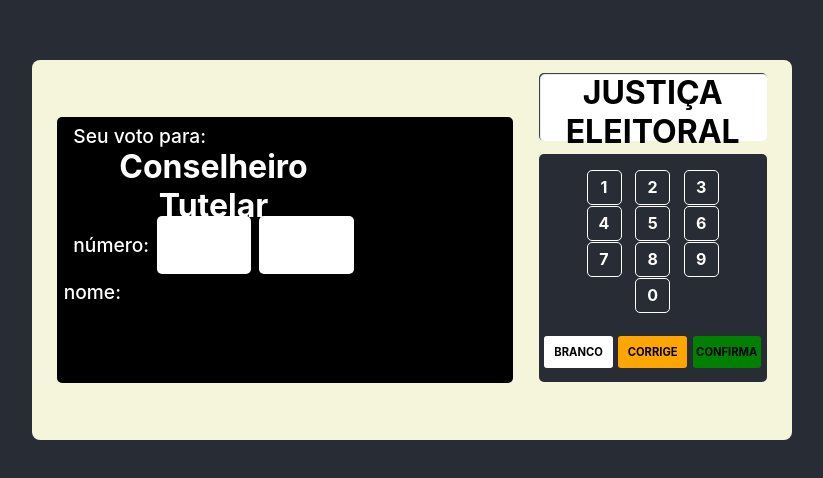
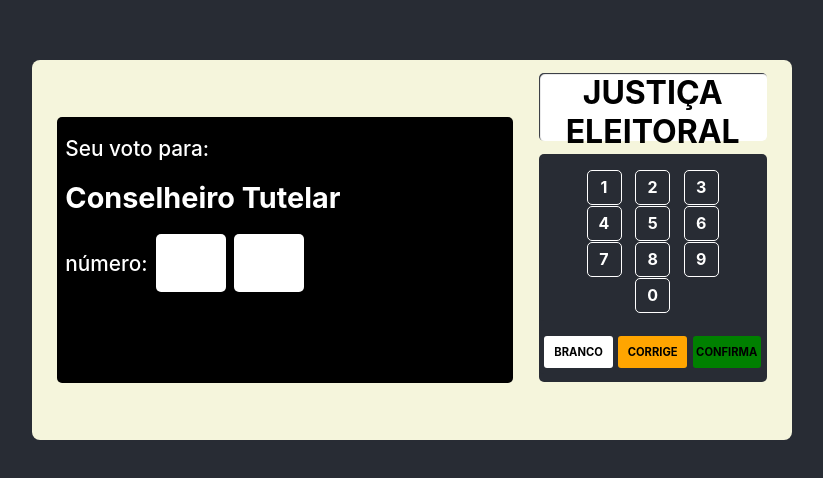
Before and after one commit to HardBoris/simulacro, a React (Create React App) app: page / in a window 1280 px wide. Shown: the part 150-628 px from the top of the page, without its empty margins (228-1051 px from the left). Built offline with nearby package versions, Linux system fonts and the light colour scheme.

Commit message:
refactor: style eu voto css

```diff
--- a/src/components/EuVoto/EuVoto.css
+++ b/src/components/EuVoto/EuVoto.css
@@ -1,4 +1,3 @@
-@media (min-width: 1025px) {
 .inicial {
   width: 100%;
   height: 100%;
@@ -21,21 +20,21 @@
 
 .datos p {
   width: 100%;
-    height: 60px;
+  font-size: 0.5rem;
   display: flex;
   justify-content: flex-start;
   align-items: center;
-    padding-left: 1rem;
+  padding-left: 0.5rem;
 }
 
-  .normal {
+p.normal {
   width: 70px;
-    font-size: 1.2rem;
+  font-size: 0.5rem;
   font-weight: 500;
 }
 
-  .titulo {
-    font-size: 2rem;
+p.titulo {
+  font-size: 0.7rem;
   font-weight: bold;
 }
 
@@ -55,7 +54,7 @@
   display: flex;
   justify-content: center;
   align-items: center;
-    font-size: 6rem;
+  font-size: 1rem;
   font-weight: bold;
   background-color: white;
   color: #282c34;
@@ -66,20 +65,27 @@
   height: 100%;
   grid-row: 1;
   grid-column: 2;
+  display: flex;
+  justify-content: center;
+  align-items: center;
 }
 
 .foto {
-    width: 100%;
-    height: 100%;
-    margin-top: 1rem;
+  width: 90%;
+  height: 90%;
   background-image: url("../../assets/orcinei.jpeg");
   background-position: center;
   background-size: cover;
+  border-radius: 5px;
 }
 
-  img {
-    width: 100%;
-    height: auto;
+.avatar {
+  width: 90%;
+  height: 90%;
+  background-image: url("../../assets/7309681.jpg");
+  background-position: center;
+  background-size: cover;
+  border-radius: 5px;
 }
 
 .nada {
@@ -92,6 +98,7 @@
   display: flex;
   justify-content: flex-start;
   align-items: center;
+  /* font-size: 0.5rem; */
 }
 
 .instrucciones {
@@ -100,19 +107,72 @@
   grid-row: 2;
   grid-column: 1 / 3;
   border-top: 3px solid white;
-    font-size: 1rem;
+  font-size: 0.5rem;
   text-align: left;
-    padding-left: 1rem;
+  padding-left: 0.3rem;
 }
 
 .fim {
   width: 100%;
   height: 100%;
-    font-size: 12rem;
+  font-size: 3rem;
   font-weight: bold;
   color: white;
   display: flex;
   justify-content: center;
   align-items: center;
 }
+
+@media (min-width: 376px) {
+  p.normal {
+    width: 80%;
+    font-size: 0.6rem;
   }
+
+  p.titulo {
+    font-size: 0.8rem;
+  }
+
+  .cuadro {
+    font-size: 1.6rem;
+  }
+}
+
+@media (min-width: 426px) {
+  p.normal {
+    font-size: 1rem;
+  }
+  p.titulo {
+    font-size: 1.5rem;
+  }
+  .cuadro {
+    width: 70px;
+    font-size: 3.2rem;
+  }
+
+  .instrucciones {
+    font-size: 0.8rem;
+  }
+
+  .fim {
+    font-size: 6rem;
+  }
+}
+
+@media (min-width: 769px) {
+  p.normal {
+    font-size: 1.3rem;
+  }
+
+  p.titulo {
+    font-size: 1.8rem;
+  }
+
+  .instrucciones {
+    font-size: 1rem;
+  }
+
+  .fim {
+    font-size: 8rem;
+  }
+}
--- a/src/components/EuVoto/index.tsx
+++ b/src/components/EuVoto/index.tsx
@@ -22,21 +22,29 @@ export const EuVoto = ({ a, b, foto, fim }: EuVotoProps) => {
             <div className="cuadro">{a}</div>
             <div className="cuadro">{b}</div>
           </div>
-          <div className="nombre">
-            <div className="titulo">
-              <div className="normal">{"nome:"}</div>{" "}
+          <div className={a + b !== "" ? (a && b ? "nombre" : "nada") : "nada"}>
+            <p className="normal">nome: </p>
+            <p className="titulo">
               {a + b !== ""
                 ? a + b === "22"
                   ? "Orcinei"
                   : `Outro Candidato`
                 : ""}
-            </div>
+            </p>
           </div>
         </div>
         <div className="imagen">
-          <div className={a + b === "22" ? "foto" : "nada"}>
-            {/* <img src={foto} alt="foto del candidato" /> */}
-          </div>
+          <div
+            className={
+              a + b !== ""
+                ? a && b
+                  ? a + b === "22"
+                    ? "foto"
+                    : "avatar"
+                  : "nada"
+                : "nada"
+            }
+          ></div>
         </div>
         <div className={a + b !== "" ? "instrucciones" : "nada"}>
           <p>Aperte a tecla:</p>
```
Also changed, not shown: src/assets/7309681.jpg (added). Lines whose indentation alone changed are shown as unchanged.
